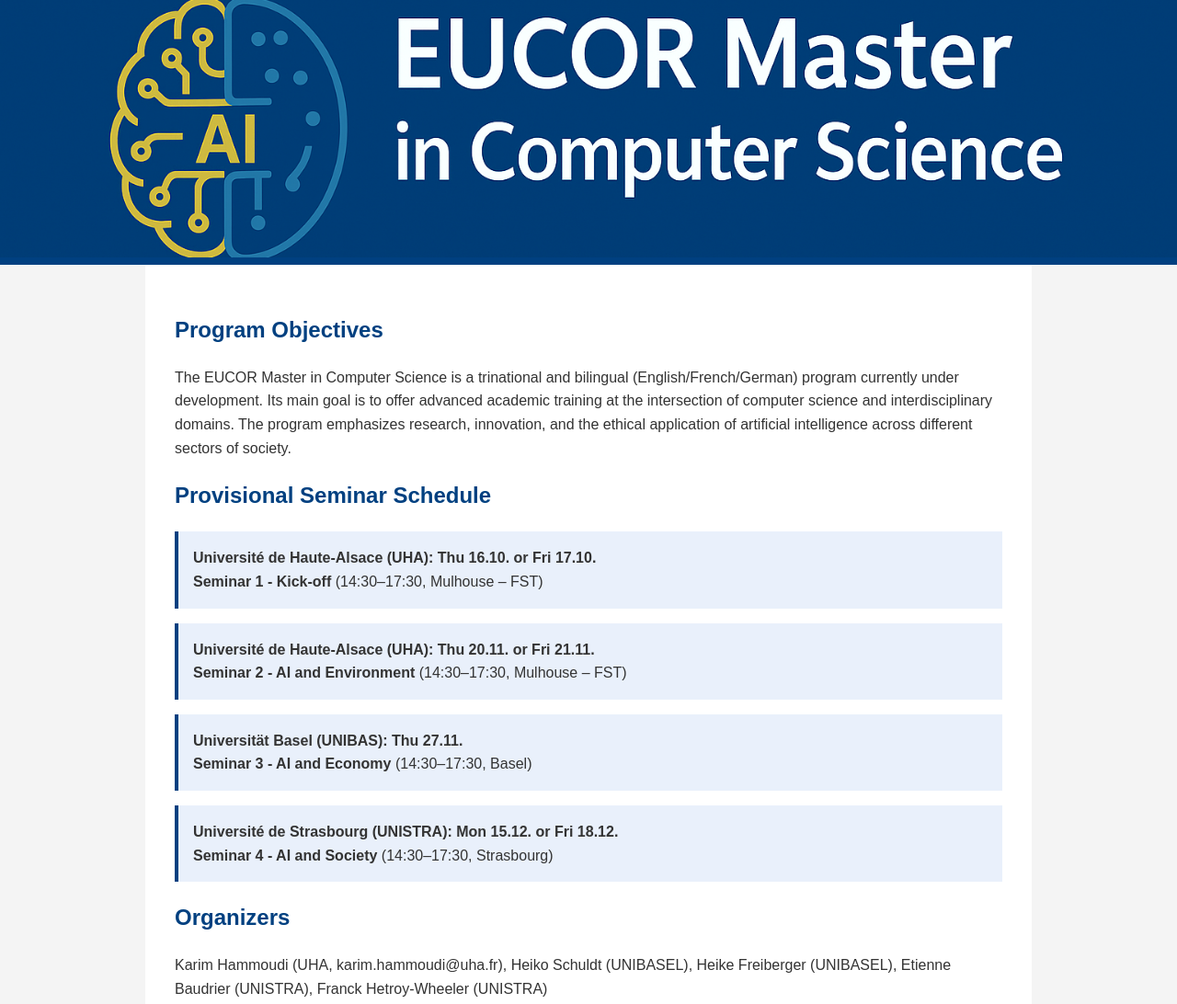
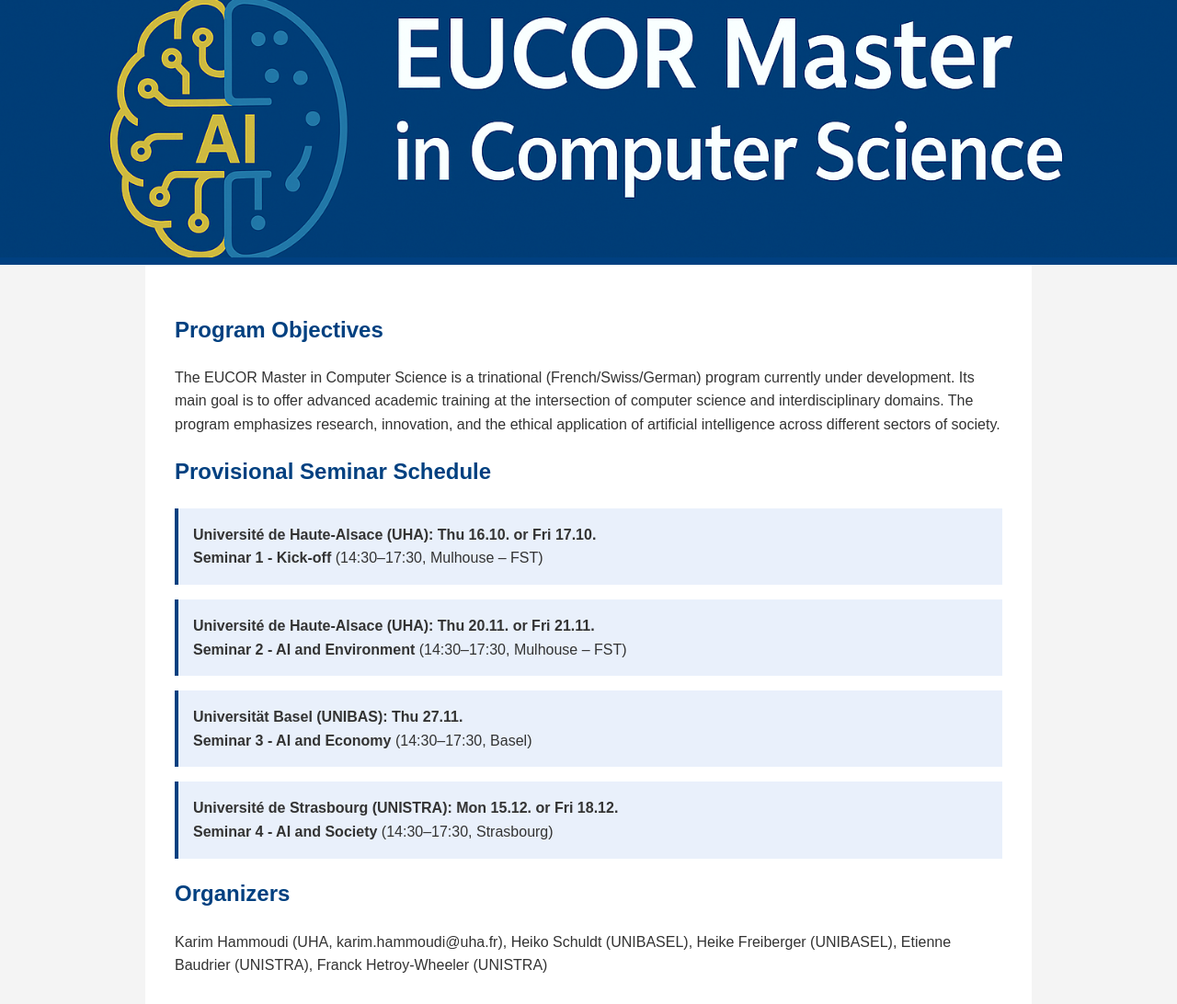
Before and after one commit to master-eucor/master-eucor.github.io, a plain HTML site: page computer-science/index.html in a window 1280 px wide. Shown: the top 1092 px of the page at 92% size. Drawn offline with Linux system fonts and the light colour scheme.

Commit message:
Update index.html

```diff
--- a/computer-science/index.html
+++ b/computer-science/index.html
@@ -72,7 +72,7 @@
         <section>
             <h2>Program Objectives</h2>
             <p>
-                The EUCOR Master in Computer Science is a trinational and bilingual (English/French/German) program currently under development.
+                The EUCOR Master in Computer Science is a trinational (French/Swiss/German) program currently under development.
                 Its main goal is to offer advanced academic training at the intersection of computer science and interdisciplinary domains.
                 The program emphasizes research, innovation, and the ethical application of artificial intelligence across different sectors of society.
             </p>
```
